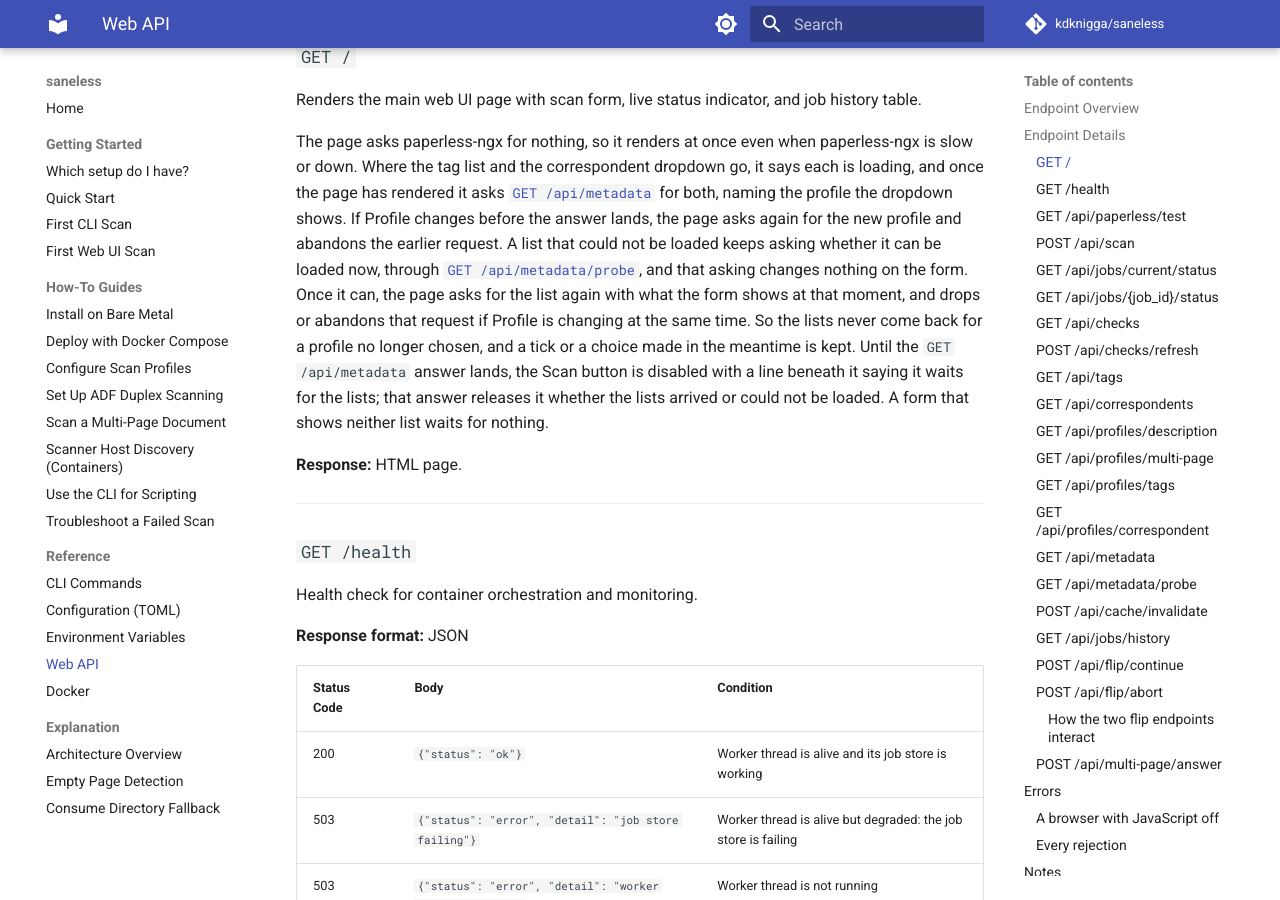
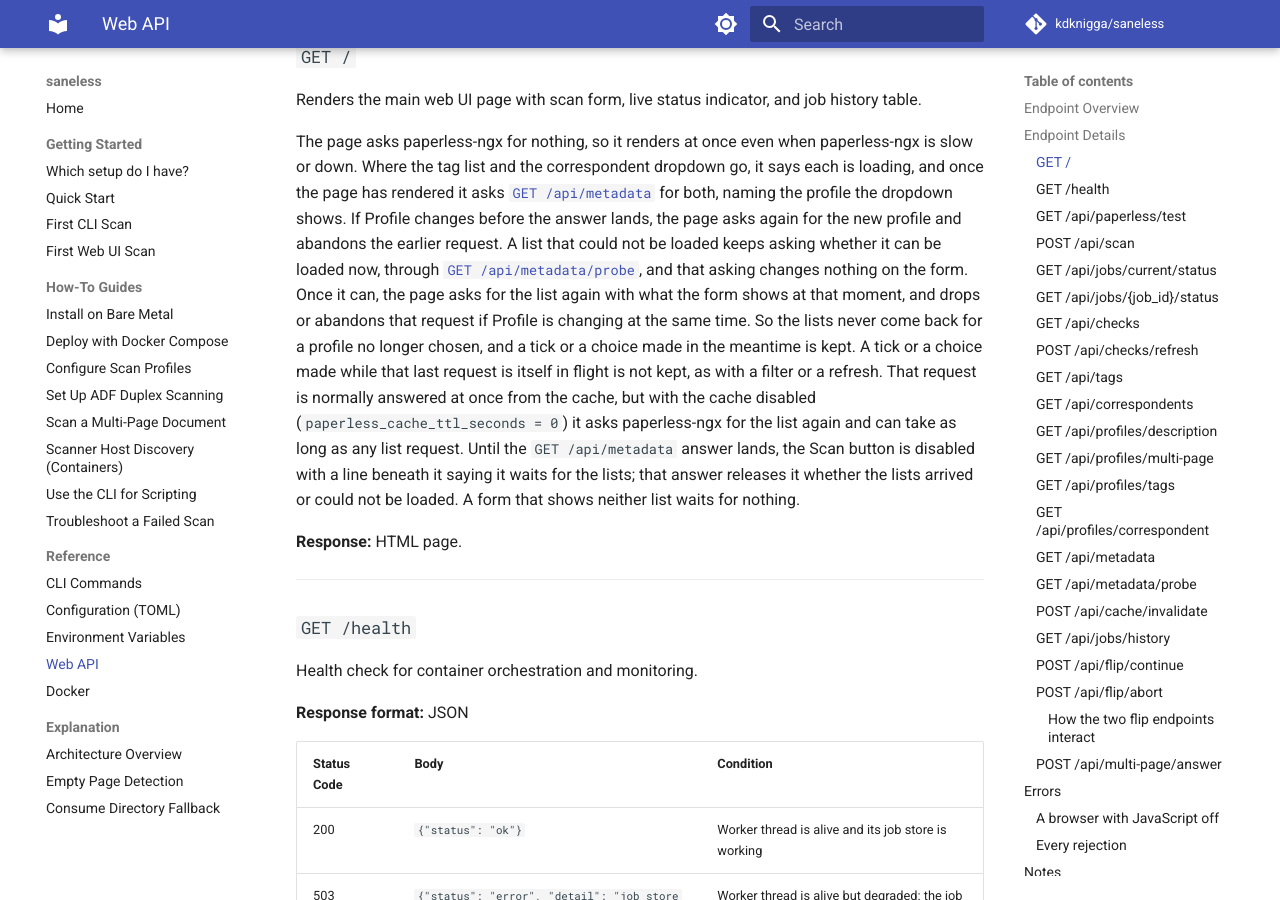
Before and after one commit to kdknigga/saneless, an MkDocs documentation site: the page built from docs/reference/web-api.md, in a window 1280 px wide and 900 px high, scrolled down 1625 px. Built offline with MkDocs 1.6.1 and Material for MkDocs 9.7.7, drawn with Linux system fonts in a browser that asks for light colours; comment, search, counter and statistics services are not loaded.

Commit message:
fix(47): IN-05 say a disabled cache makes the list recovery a second fetch
The recovery request overwrites a tick or choice made during its own
flight, which was accepted as brief because it is normally a cache read
of the list the retry just fetched. With paperless_cache_ttl_seconds = 0
the cache serves nothing, so the recovery fetches the list again and can
be in flight as long as any list fetch.

No small change makes that window brief without serving lists the
disabled cache must not serve, so the window is now stated where it is
described: the recovery elements' comment in index.html, the probe's
docstring and the GET / paragraph of the API reference. A route test
pins the fact they state: the recovery reuses the retry's fetch with the
cache on and fetches again with it off.

Co-Authored-By: Claude Opus 5.5 (1M context) <noreply@anthropic.com>
Claude-Session: https://claude.ai/code/session_013CxQxLcnRUSK9XY3SKundu

```diff
--- a/docs/reference/web-api.md
+++ b/docs/reference/web-api.md
@@ -48,7 +48,11 @@ that could not be loaded keeps asking whether it can be loaded now, through
 the form. Once it can, the page asks for the list again with what the form shows at that
 moment, and drops or abandons that request if Profile is changing at the same time. So the
 lists never come back for a profile no longer chosen, and a tick or a choice made in the
-meantime is kept. Until the `GET /api/metadata` answer lands, the Scan button
+meantime is kept. A tick or a choice made while that last request is itself in flight is
+not kept, as with a filter or a refresh. That request is normally answered at once from
+the cache, but with the cache disabled (`paperless_cache_ttl_seconds = 0`) it asks
+paperless-ngx for the list again and can take as long as any list request. Until the
+`GET /api/metadata` answer lands, the Scan button
 is disabled with a line beneath it saying it waits for the lists; that answer releases it
 whether the lists arrived or could not be loaded. A form that shows neither list waits for
 nothing.
```
Also changed, not shown: src/saneless/web/templates/index.html (+7 -1 lines), 2 other files.
